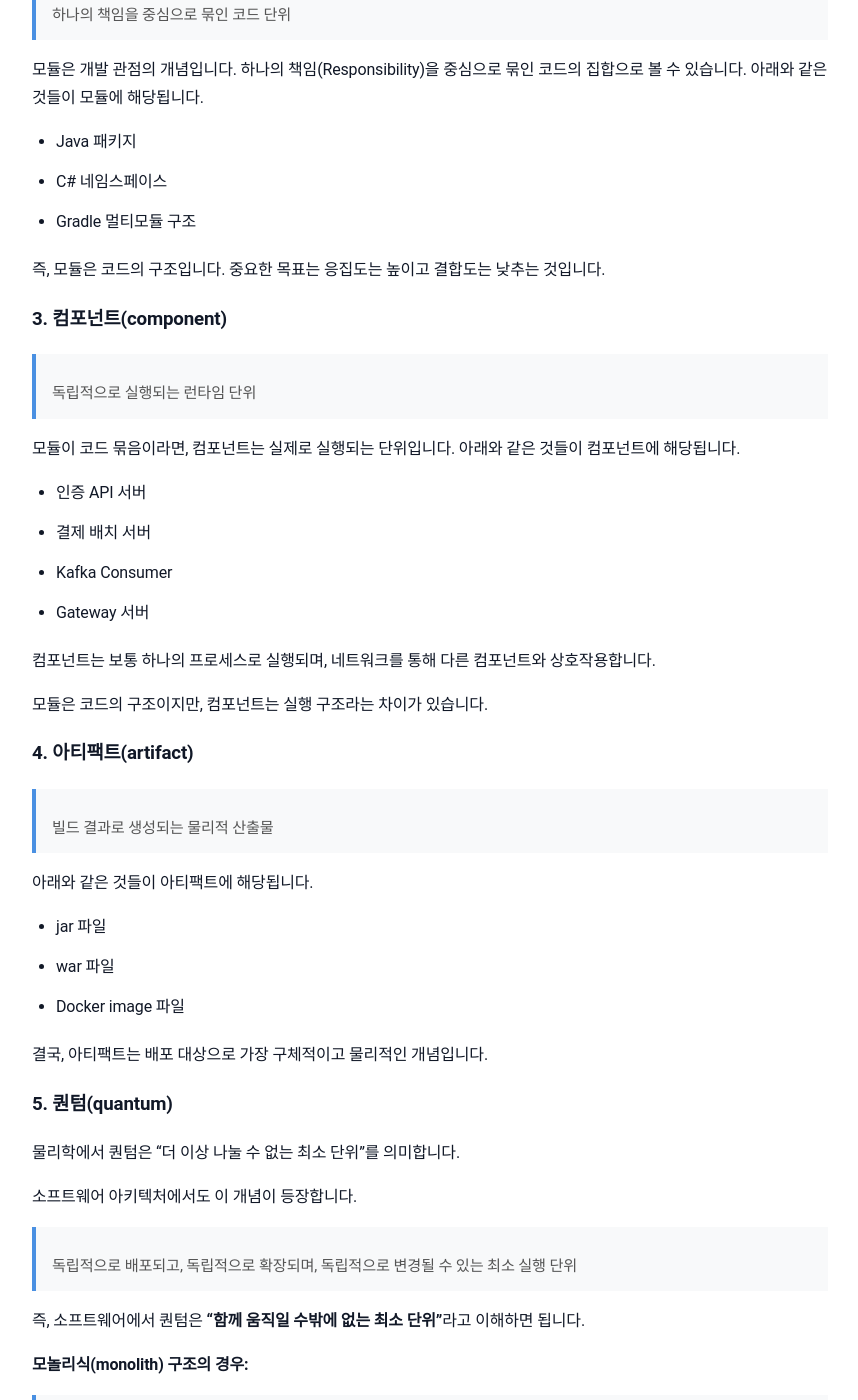
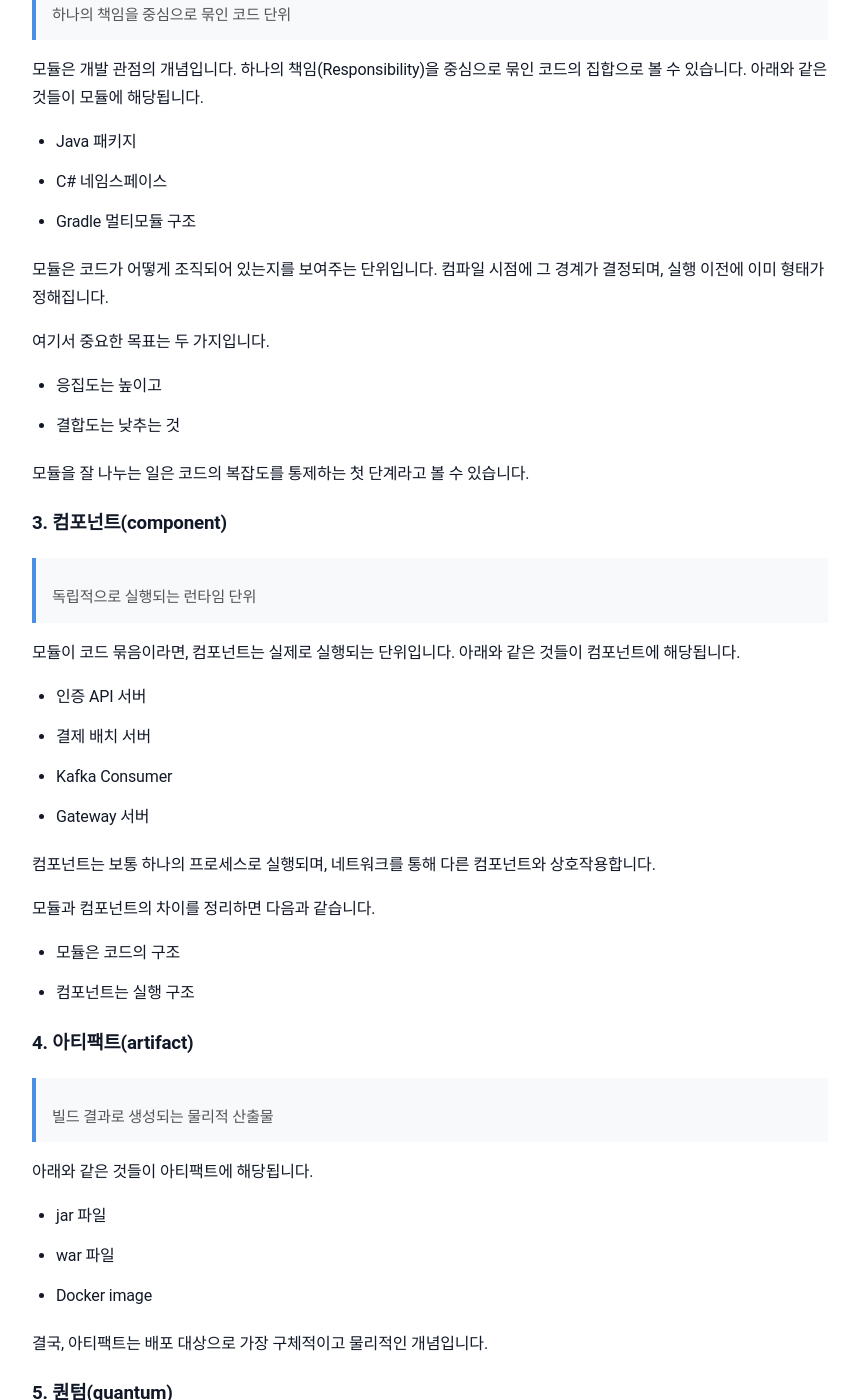
Before and after one commit to sanghoon-lee/sanghoon-lee.github.io, a Jekyll site: the page built from _posts/2026-02-23-ArchitecureCoreConcept.md, in a window 1280 px wide and 1400 px high, scrolled down 1596 px. Shown: the whole window, without its empty margins (210-1068 px from the left). Built offline with Jekyll 4.4.1, drawn with Linux system fonts in a browser that asks for light colours; nearby versions of some CDN libraries; comment, search, counter and statistics services are not loaded.

```diff
--- a/_posts/2026-02-23-ArchitecureCoreConcept.md
+++ b/_posts/2026-02-23-ArchitecureCoreConcept.md
@@ -61,7 +61,16 @@ categories: 일반
 * C# 네임스페이스
 * Gradle 멀티모듈 구조
 
-즉, 모듈은 코드의 구조입니다. 중요한 목표는 응집도는 높이고 결합도는 낮추는 것입니다.
+모듈은 코드가 어떻게 조직되어 있는지를 보여주는 단위입니다.
+컴파일 시점에 그 경계가 결정되며, 실행 이전에 이미 형태가 정해집니다.
+
+여기서 중요한 목표는 두 가지입니다.
+
+* 응집도는 높이고
+* 결합도는 낮추는 것
+
+모듈을 잘 나누는 일은
+코드의 복잡도를 통제하는 첫 단계라고 볼 수 있습니다.
 
 ### 3. 컴포넌트(component)
 
@@ -76,7 +85,9 @@ categories: 일반
 
 컴포넌트는 보통 하나의 프로세스로 실행되며, 네트워크를 통해 다른 컴포넌트와 상호작용합니다.
 
-모듈은 코드의 구조이지만, 컴포넌트는 실행 구조라는 차이가 있습니다.
+모듈과 컴포넌트의 차이를 정리하면 다음과 같습니다.
+* 모듈은 코드의 구조
+* 컴포넌트는 실행 구조
 
 ### 4. 아티팩트(artifact)
 
```
Also changed, not shown: other parts of _posts/2026-02-23-ArchitecureCoreConcept.md (+1 -1 lines).
